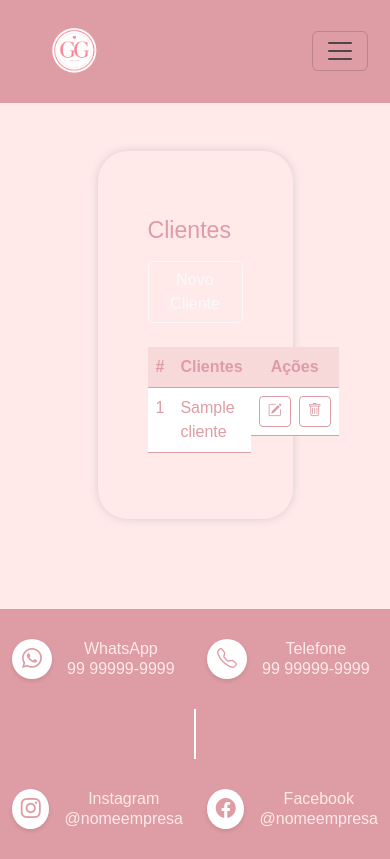
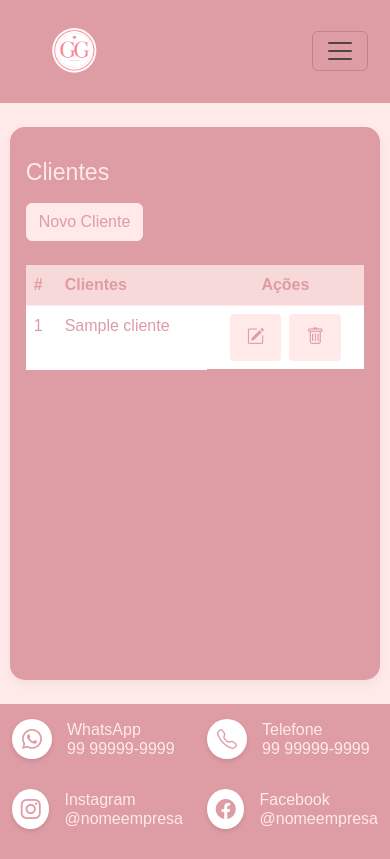
Before and after one commit to IsabelaSilvaSantos/Girls_group, a PHP site: page /apaCliente.php in a window 390 px wide. After the commit the page ends 831 px from the top, so only its background shows below. Run offline with PHP 8.4, Linux system fonts and the light colour scheme; tables that the repository leaves empty or names only in its code hold one stand-in row (values such as "Sample post"); some libraries are stand-ins or nearby versions.

Commit message:
ARRUMEI O LAYOUT DOS APA

```diff
--- a/CSS/layoutApa.css
+++ b/CSS/layoutApa.css
@@ -4,6 +4,7 @@
   --rosa-escuro-texto: #de9ca4;
   --borda-botao-rosa: #e0a2ae;
   --rosa-claro-texto: #ffeae9;
+  --color-font-clara: #ffeae9;
 }
 
 * {
@@ -29,24 +30,29 @@ header {
 }
 
 h3 {
-  color: var(--rosa-escuro-texto);
+  color: var(--color-font-clara);
+}
+
+.btn-sm {
+    padding: 0.5rem 0.75rem;
+    font-size: 1rem;
 }
 
 .btn-outline-secondary {
   border-color: var(--borda-botao-rosa);
-  color: var(--rosa-escuro-texto);
+  color: var(--color-font-clara);
 }
 
 .btn-outline-secondary:hover {
-  background-color: var(--rosa-escuro-texto);
+  background-color: var(--color-font-clara);
   color: #fff;
-  border-color: var(--rosa-escuro-texto);
+  border-color: var(--color-font-clara);
 }
 
 .table-secondary {
   --bs-table-bg: var(--rosa-medio);
-  --bs-table-color: var(--rosa-escuro-texto);
-  border-bottom: 1px solid var(--rosa-escuro-texto);
+  --bs-table-color: var(--color-font-clara);
+  border-bottom: 1px solid var(--color-font-clara);
 }
 
 .table thead th {
@@ -90,14 +96,13 @@ main {
 }
 
 main.container {
-  width: 50%;
-  max-width: 1000px;
-  margin: 90px auto;
-  padding: 50px;
-  background-color: #de9ca4(224, 221, 221);
-  border-radius: 30px;
-  box-shadow: 0 0 10px #d8cdcd;
-  color: var(--rosa-medio);
+  background-color: #de9ca4;
+  width: 90%;
+  max-width: 600px;
+  margin: 2rem auto;
+  padding: 1.5rem;
+  border-radius: 15px;
+  box-shadow: 0 4px 12px rgba(0,0,0,0.05);
 }
 
 .dest {
@@ -113,7 +118,6 @@ main.container {
   font-size: 32px;
   font-family: var(--font-primaria);
   text-shadow: 2px 2px 6px var(--rosa-medio);
-  ;
   border-radius: 10px;
   margin: 30px 0;
 }
@@ -181,19 +185,20 @@ section:nth-child(even) .texto {
 }
 
 .btn-outline-primary {
-  border-color: var(--rosa-escuro-texto);
+  background-color: var(--rosa-claro-texto);
   color: var(--rosa-escuro-texto);
+  border-color: var(--rosa-claro-texto);
 }
 
 .btn-outline-primary:hover {
   background-color: var(--rosa-escuro-texto);
-  color: #fff;
-  border-color: var(--rosa-escuro-texto);
+  border-color: var(--rosa-claro-texto);
 }
 
 .btn-outline-danger {
-  border-color: var(--rosa-escuro-texto);
+  background-color: var(--rosa-claro-texto);
   color: var(--rosa-escuro-texto);
+  border-color: var(--rosa-claro-texto);
 }
 
 .btn-outline-danger:hover {
@@ -202,10 +207,41 @@ section:nth-child(even) .texto {
   border-color: var(--rosa-escuro-texto);
 }
 
-.table tbody tr {
-  border-bottom: 2px solid var(--rosa-medio);
-}
-
 .table tbody tr:last-child {
   border-bottom: none;
 }
+
+@media (max-width: 767.98px) {
+  .contact-item {
+    justify-content: flex-start !important;
+    margin: 15px 0 !important;
+  }
+
+  .vertical-divider {
+    display: none !important;
+  }
+
+  footer .row.text-center {
+    justify-content: center !important;
+    text-align: left !important;
+  }
+}
+
+@media (max-width: 600px) {
+  main.container {
+    width: 95% !important;
+    padding: 1rem !important;
+    margin: 1.5rem auto !important;
+  }
+}
+
+@media (max-width: 480px) {
+  .btn-sm {
+    padding: 0.6rem 1rem !important;
+    font-size: 1.1rem !important;
+  }
+
+  .table-responsive {
+    overflow-x: auto;
+  }
+}
--- a/apaCliente.php
+++ b/apaCliente.php
@@ -20,8 +20,9 @@
             <h3>Clientes</h3>
         </div>
         <div class="mt-3 mb-4">
-            <a href="gerCliente.php" class="btn btn-outline-light">Novo Cliente</a>
+            <a href="gerCliente.php" class="btn btn-outline-primary">Novo Cliente</a>
         </div>
+        <div class="table-responsive"></div>
         <table class="table">
             <thead class="table-secondary">
                 <tr>
--- a/apaUsuario.php
+++ b/apaUsuario.php
@@ -14,7 +14,7 @@
     <header>
         <?php require_once "_parts/_menuAdmin.php"; ?>
     </header>
-    <main class="container mt-6">
+    <main class="container mt-5">
         <div class="mt-3">
             <h3>Usuarios</h3>
         </div>
--- a/config.ini
+++ b/config.ini
@@ -1,7 +1,7 @@
 ['database']
 driver = mysql
 host = localhost
-port = 3306
+port = 3308
 dbname = girls_group
 username = root
-password= ""
+password= root
```
